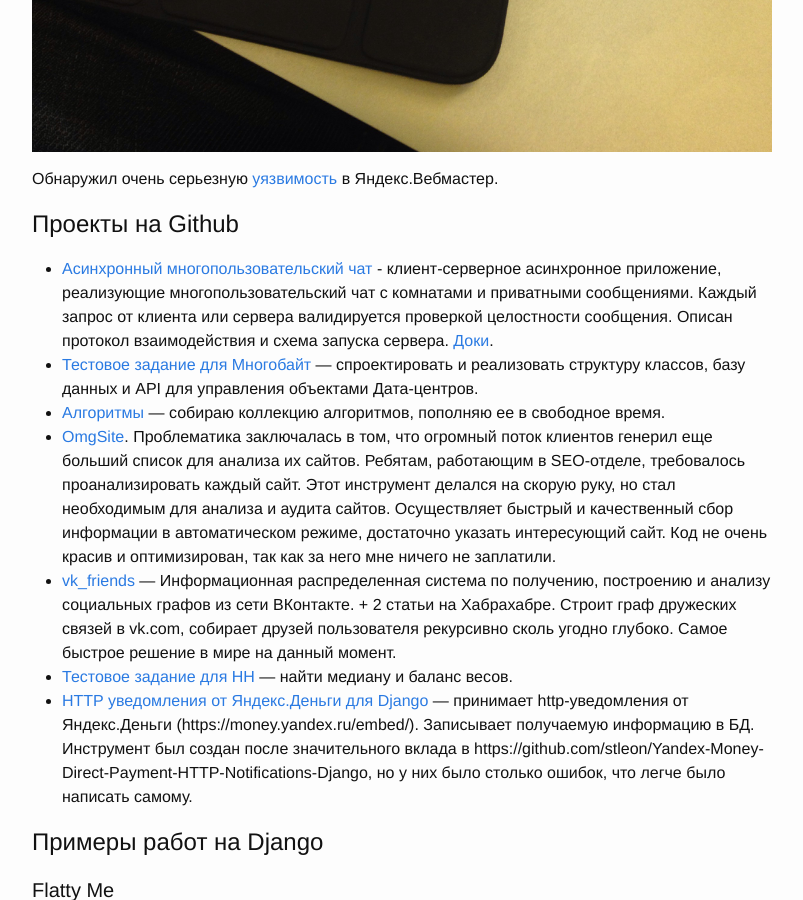
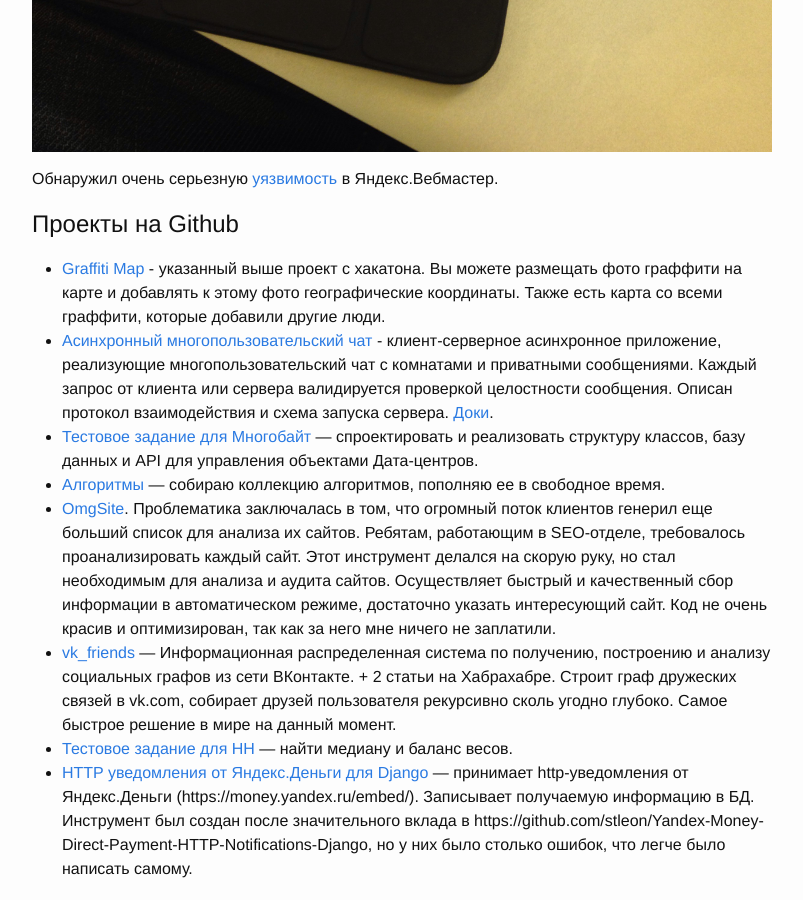
Before and after one commit to stleon/stleon.github.io, a Jekyll site: the page built from resume.md, in a window 1280 px wide and 900 px high, scrolled down 5145 px. Shown: the whole window, without its empty margins (238-1041 px from the left). Built offline with Jekyll 4.4.1, drawn with Linux system fonts in a browser that asks for light colours.

Commit message:
graffiti_map

```diff
--- a/resume.md
+++ b/resume.md
@@ -105,6 +105,7 @@ Graffity позволит лучше понять и выявить субкул
 
 #Проекты на Github
 
+- [Graffiti Map](http://omgit.ru/graffiti_map/) - указанный выше проект с хакатона. Вы можете размещать фото граффити на карте и добавлять к этому фото географические координаты. Также есть карта со всеми граффити, которые добавили другие люди.
 - [Асинхронный многопользовательский чат](https://github.com/stleon/tornado-redis-chat) - клиент-серверное асинхронное приложение, реализующие многопользовательский чат с комнатами и приватными сообщениями. Каждый запрос от клиента или сервера валидируется проверкой целостности сообщения. Описан протокол взаимодействия и схема запуска сервера. [Доки](http://omgit.ru/blog/tornado-redis-chat/).
 - [Тестовое задание для Многобайт](https://github.com/stleon/mnogobyte) — спроектировать и реализовать структуру классов, базу данных и API для управления объектами Дата-центров.
 - [Алгоритмы](https://github.com/stleon/algorithms) — собираю коллекцию алгоритмов, пополняю ее в свободное время.
```
